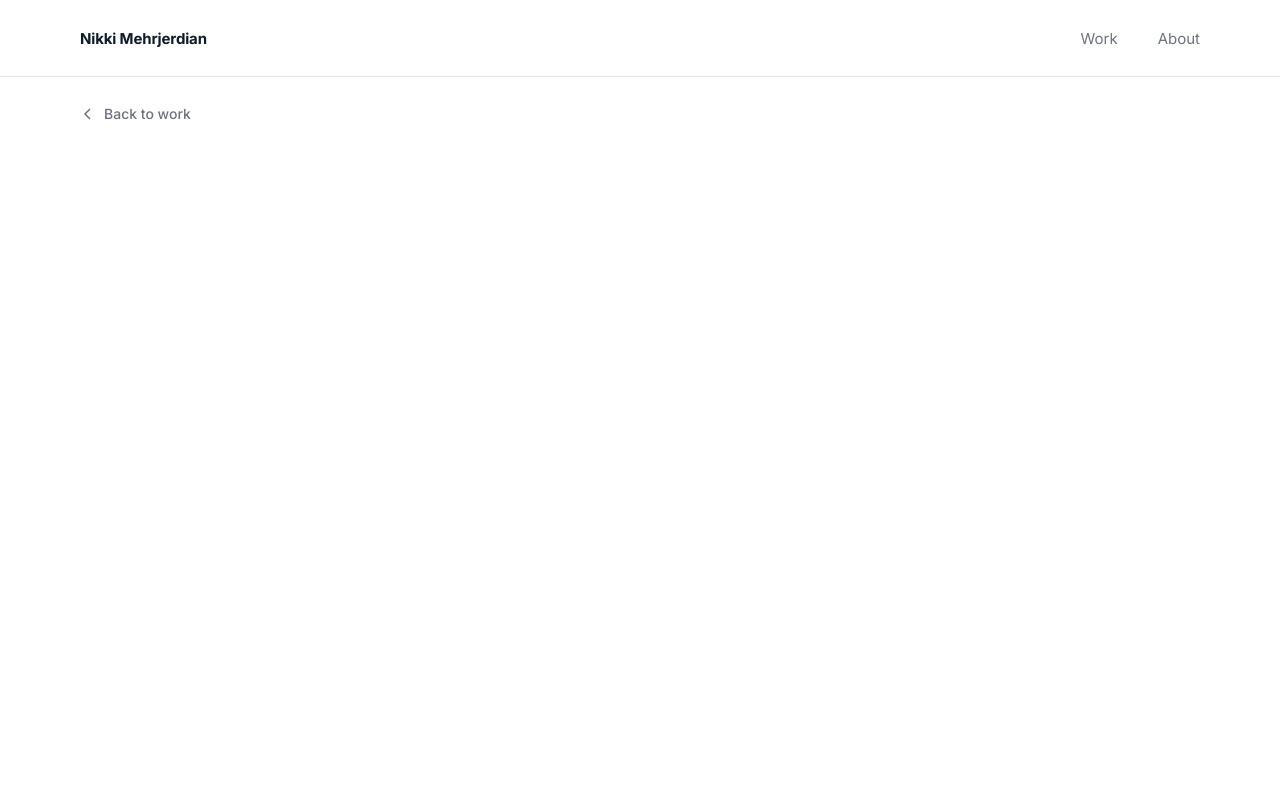
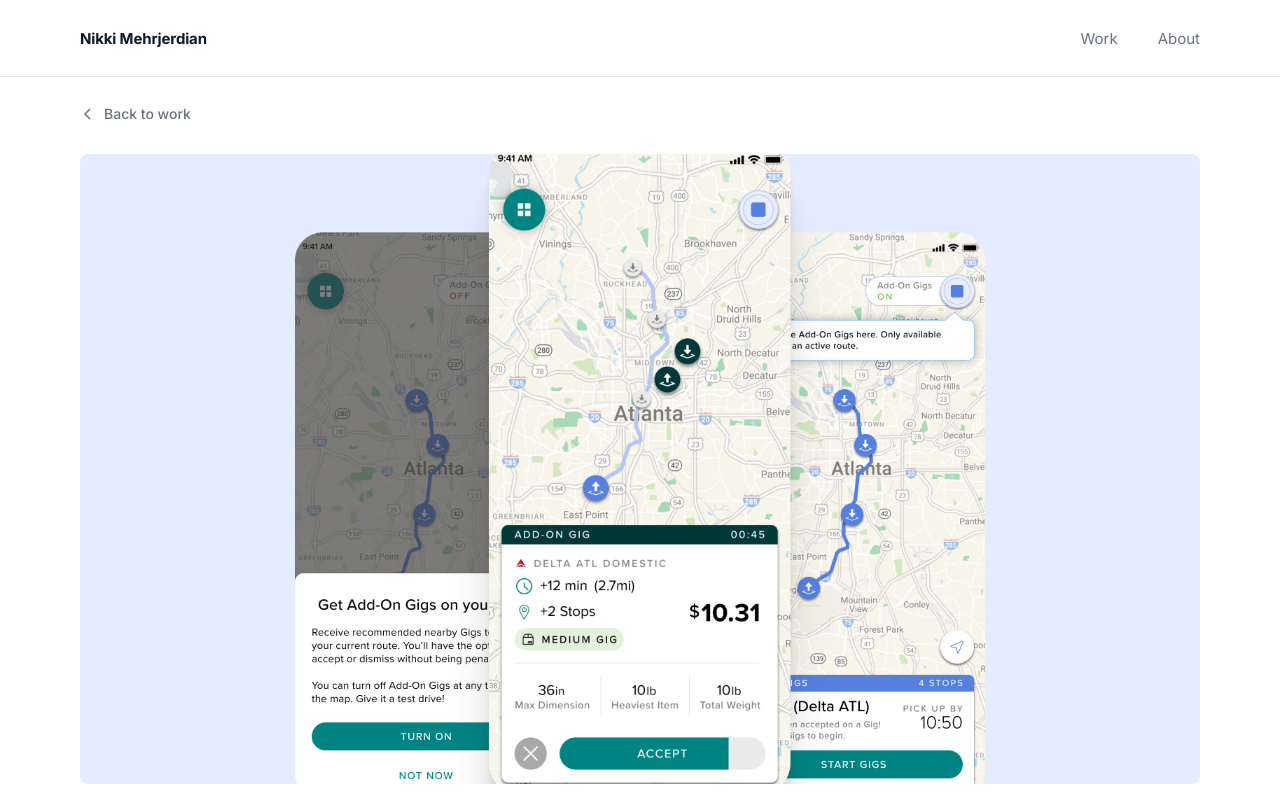
Before and after one commit to nikkimehr/nikki-portfolio, a Next.js app: page /work/find-me-gigs in a window 1280 px wide. Shown: the top 800 px of the page. Built offline with nearby package versions, Linux system fonts and the light colour scheme.

Commit message:
card images

```diff
--- a/src/app/layout.js
+++ b/src/app/layout.js
@@ -1,7 +1,7 @@
 import './globals.css'
 
 export const metadata = {
-  title: 'Nikki Mehrjerdian — Product Designer',
+  title: 'Nikki Mehrjerdian',
   description: 'Product designer based in Atlanta, Georgia. Currently leading design for the Driver app at Roadie.',
 }
 
--- a/src/app/locked/page.js
+++ b/src/app/locked/page.js
@@ -1,7 +1,7 @@
 import LockScreen from '@/components/LockScreen'
 
 export const metadata = {
-  title: 'Nikki Mehrjerdian — Product Designer',
+  title: 'Nikki Mehrjerdian',
 }
 
 export default function LockedPage() {
--- a/src/app/work/find-me-gigs/page.js
+++ b/src/app/work/find-me-gigs/page.js
@@ -21,7 +21,10 @@ export default function FindMeGigs() {
         Back to work
       </Link>
 
-      <div className={styles.heroImage} />
+      <div className={styles.heroImage} >
+      <img src="/images/find-me-gigs/find-me-gigs-card.png" alt="Find Me Gigs" />
+      </div>
+
 
       {/* HEADER */}
       <section className={styles.header}>
--- a/src/app/work/gig-fit-check/page.js
+++ b/src/app/work/gig-fit-check/page.js
@@ -35,7 +35,9 @@ export default function GigFitCheck() {
         Back to work
       </Link>
 
-      <div className={styles.heroImage} />
+       <div className={styles.heroImage} >
+      <img src="/images/gig-fit-check/gig-fit-check-card.png" alt="Fit Check" />
+      </div>
 
       {/* HEADER */}
       <section className={styles.header}>
```
Also changed, not shown: public/images/find-me-gigs/find-me-gigs-card.png (added), public/images/gig-fit-check/gig-fit-check-card.png (added).
